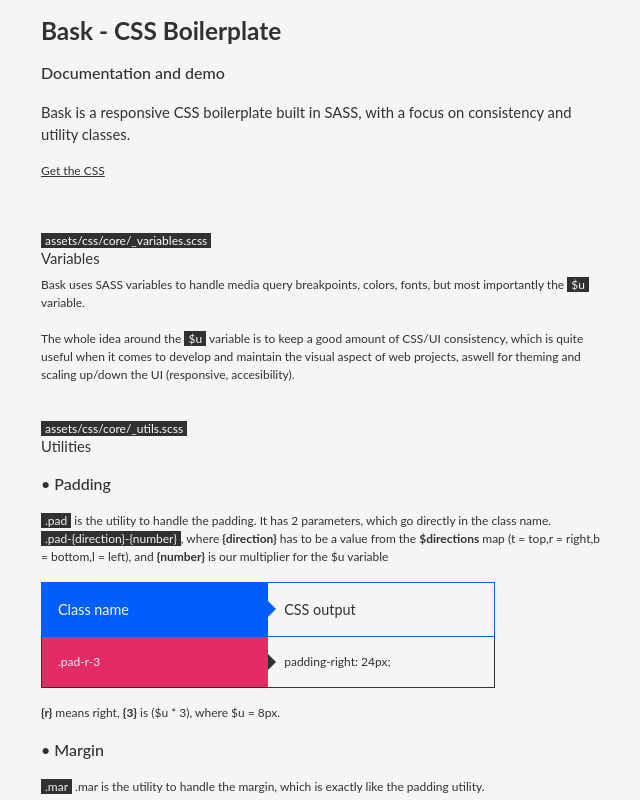
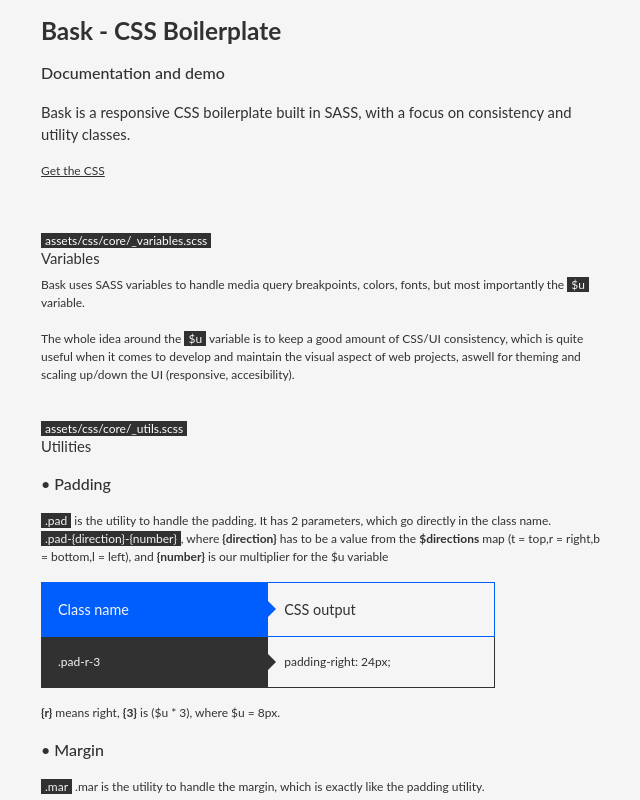
Before and after one commit to andreamorosi/bask, a website: page index.html in a window 1280 px wide. Shown: the top 800 px of the page, without its empty margins (315-955 px from the left). Drawn offline with Linux system fonts and the light colour scheme.

Commit message:
Demo page hotfix

```diff
--- a/index.html
+++ b/index.html
@@ -14,6 +14,9 @@
     body em {
       background-color: #313131;
       color: whitesmoke;
+    }
+    body .bg-main {
+      background-color: #313131;
     }
     .table__row {
       display: flex;
```
